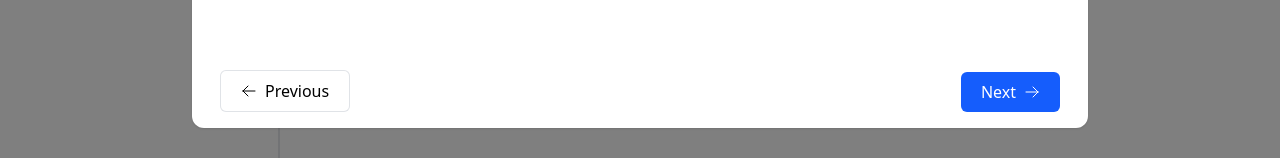
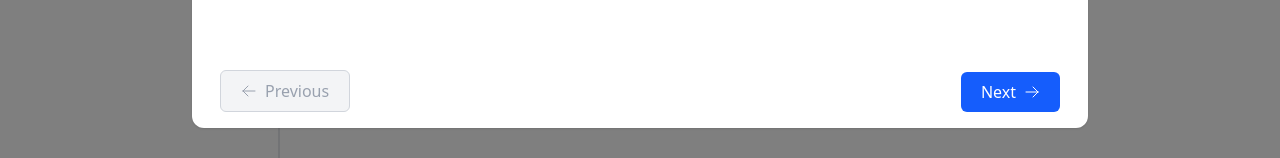
Before and after one commit to Asfandyar001/Insurance-Claim-Management-System, a React (Vite) app in the folder frontend/: page / in a window 1280 px wide. Both pictures are taken after a click on the button "Add New Claim". Shown: the part 639-797 px from the top of the page. Built offline with nearby package versions, Linux system fonts and the light colour scheme.

Commit message:
Fixed Previous Button Disable on Step-1 in Adding Claim

```diff
--- a/frontend/src/pages/AddClaim.jsx
+++ b/frontend/src/pages/AddClaim.jsx
@@ -555,11 +555,11 @@ export default function AddClaim({ open, onClose, onSubmit }) {
                 </div>
 
                 {/* Footer */}
-                <button onClick={handlePrevious} disabled={currentStep === 1} className="absolute bottom-4 left-7 bg-white border border-gray-400/30 rounded-md py-2 px-5 flex items-center gap-2 hover:bg-gray-200 cursor-pointer dark:bg-slate-950 dark:hover:bg-gray-900">
-                    <svg xmlns="http://www.w3.org/2000/svg" fill="none" viewBox="0 0 24 24" strokeWidth={1.5} stroke="currentColor" className="size-4 dark:text-white">
+                <button onClick={handlePrevious} disabled={currentStep === 1} className={`absolute bottom-4 left-7 rounded-md py-2 px-5 flex items-center gap-2 ${currentStep === 1? "bg-gray-100 border border-gray-300 text-gray-400 cursor-not-allowed dark:border-zinc-700 dark:bg-slate-900" : "bg-white border border-gray-400/30 hover:bg-gray-200 cursor-pointer dark:bg-slate-950 dark:hover:bg-gray-900 dark:text-white"}`}>
+                    <svg xmlns="http://www.w3.org/2000/svg" fill="none" viewBox="0 0 24 24" strokeWidth={1.5} stroke="currentColor" className={`size-4 ${currentStep === 1? "dark:text-zinc-600" : "dark:text-white" }`}>
                         <path strokeLinecap="round" strokeLinejoin="round" d="M10.5 19.5 3 12m0 0 7.5-7.5M3 12h18" />
                     </svg>
-                    <p className="dark:text-white">Previous</p>
+                    <p className={`${currentStep === 1? "dark:text-zinc-600" : "dark:text-white" }`}>Previous</p>
                 </button>
 
                 {currentStep === FORM_STEPS.length ? (
```
